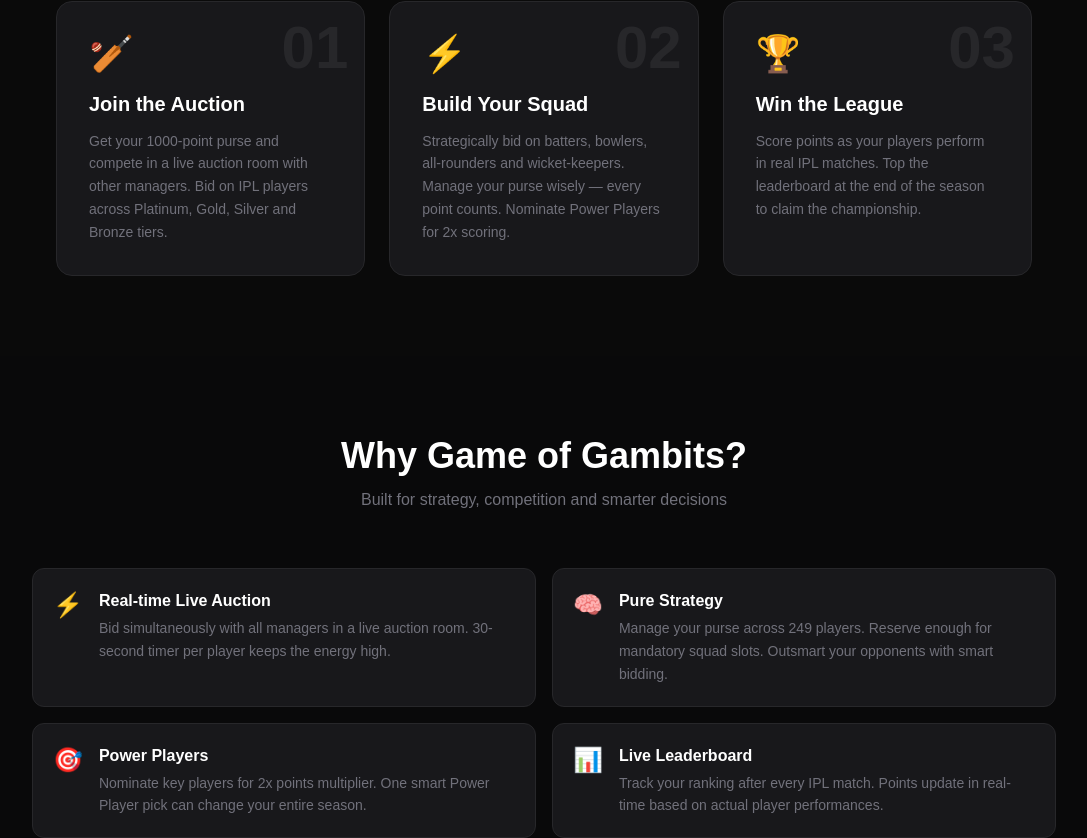
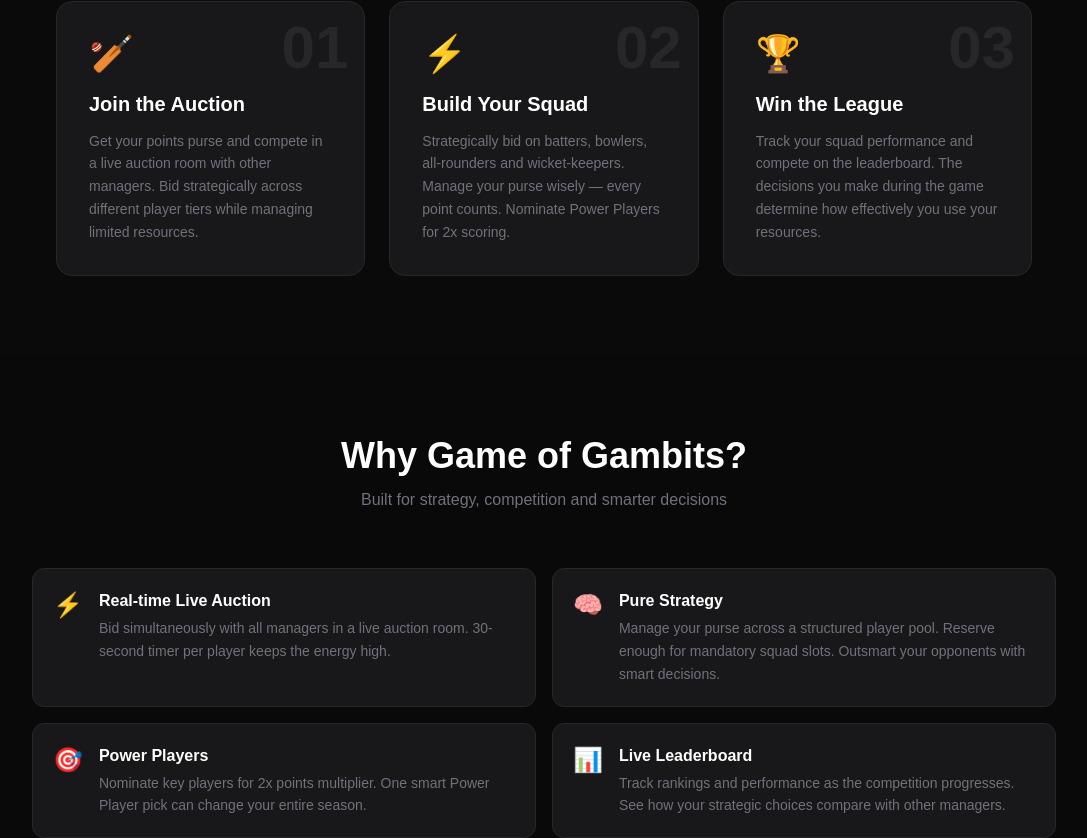
Before and after one commit to bushpalaneelima/checkmate, a Next.js app: page /home in a window 1280 px wide. Shown: the part 1214-2052 px from the top of the page, without its empty margins (96-1183 px from the left). Built offline with nearby package versions, Linux system fonts and the light colour scheme.

Commit message:
Update page.tsx

```diff
--- a/app/home/page.tsx
+++ b/app/home/page.tsx
@@ -37,7 +37,7 @@
   const faqs = [
     {
       q: 'What is Game of Gambits?',
-      a: 'Game of Gambits is a live Cricket Strategy Simulation platform where you bid on IPL players using a fixed purse of points. Build the best squad, outsmart your opponents, and win the league!'
+      a: 'Game of Gambits is a live strategic decision simulation built around cricket. Participants manage limited resources, bid for players, build a squad and compete through analysis, judgement and strategy.'
     },
     {
       q: 'How does the auction work?',
@@ -142,7 +142,7 @@
             {
               step: '01',
               title: 'Join the Auction',
-              description: 'Get your 1000-point purse and compete in a live auction room with other managers. Bid on IPL players across Platinum, Gold, Silver and Bronze tiers.',
+              description: 'Get your points purse and compete in a live auction room with other managers. Bid strategically across different player tiers while managing limited resources.',
               icon: '🏏',
             },
             {
@@ -154,7 +154,7 @@
             {
               step: '03',
               title: 'Win the League',
-              description: 'Score points as your players perform in real IPL matches. Top the leaderboard at the end of the season to claim the championship.',
+              description: 'Track your squad performance and compete on the leaderboard. The decisions you make during the game determine how effectively you use your resources.',
               icon: '🏆',
             },
           ].map((item) => (
@@ -181,9 +181,9 @@
           <div className="grid md:grid-cols-2 gap-4">
             {[
               { icon: '⚡', title: 'Real-time Live Auction', desc: 'Bid simultaneously with all managers in a live auction room. 30-second timer per player keeps the energy high.' },
-              { icon: '🧠', title: 'Pure Strategy', desc: 'Manage your purse across 249 players. Reserve enough for mandatory squad slots. Outsmart your opponents with smart bidding.' },
+              { icon: '🧠', title: 'Pure Strategy', desc: 'Manage your purse across a structured player pool. Reserve enough for mandatory squad slots. Outsmart your opponents with smart decisions.' },
               { icon: '🎯', title: 'Power Players', desc: 'Nominate key players for 2x points multiplier. One smart Power Player pick can change your entire season.' },
-              { icon: '📊', title: 'Live Leaderboard', desc: 'Track your ranking after every IPL match. Points update in real-time based on actual player performances.' },
+              { icon: '📊', title: 'Live Leaderboard', desc: 'Track rankings and performance as the competition progresses. See how your strategic choices compare with other managers.' },
               { icon: '🔄', title: 'Dynamic Rules', desc: 'Each auction group can customise rules — player classes, purse size, squad limits. Fully flexible for any group size.' },
               { icon: '🏏', title: 'Structured Player Pool', desc: 'Players are organised across configurable tiers and base values, creating different strategic choices in every game.' },
             ].map((feature) => (
@@ -239,7 +239,7 @@
           <div className="bg-green-500/10 border border-green-500/30 rounded-2xl p-8 text-center">
             <p className="text-4xl mb-4">🎉</p>
             <p className="text-green-400 font-bold text-xl mb-2">You're on the list!</p>
-            <p className="text-zinc-500 text-sm">We'll reach out with auction details soon. Get ready to bid!</p>
+            <p className="text-zinc-500 text-sm">We'll reach out with session details soon. Get ready to strategise!</p>
           </div>
         ) : (
           <form onSubmit={handleSubmit} className="bg-zinc-900 border border-zinc-800 rounded-2xl p-8 space-y-4">
```
